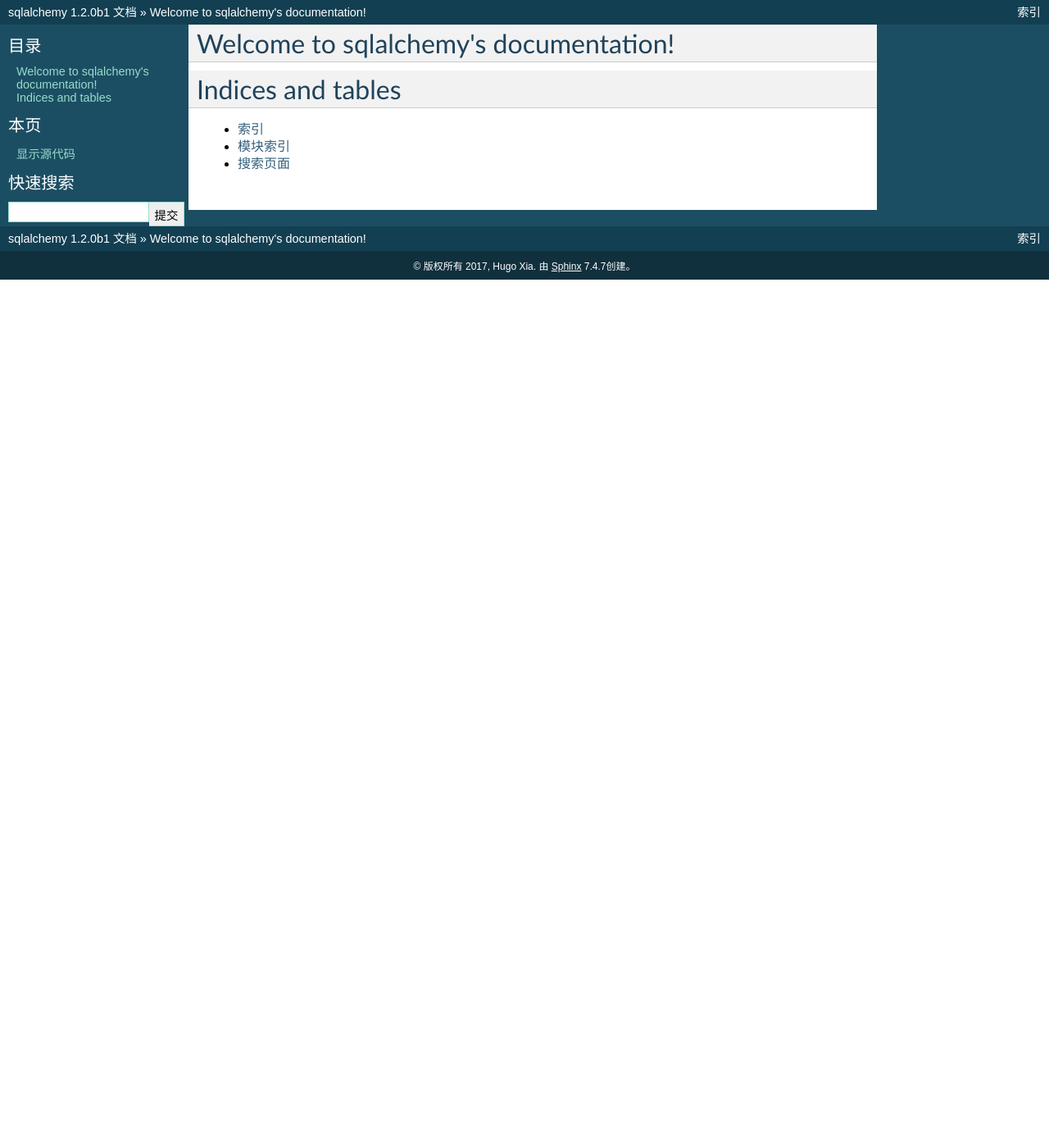
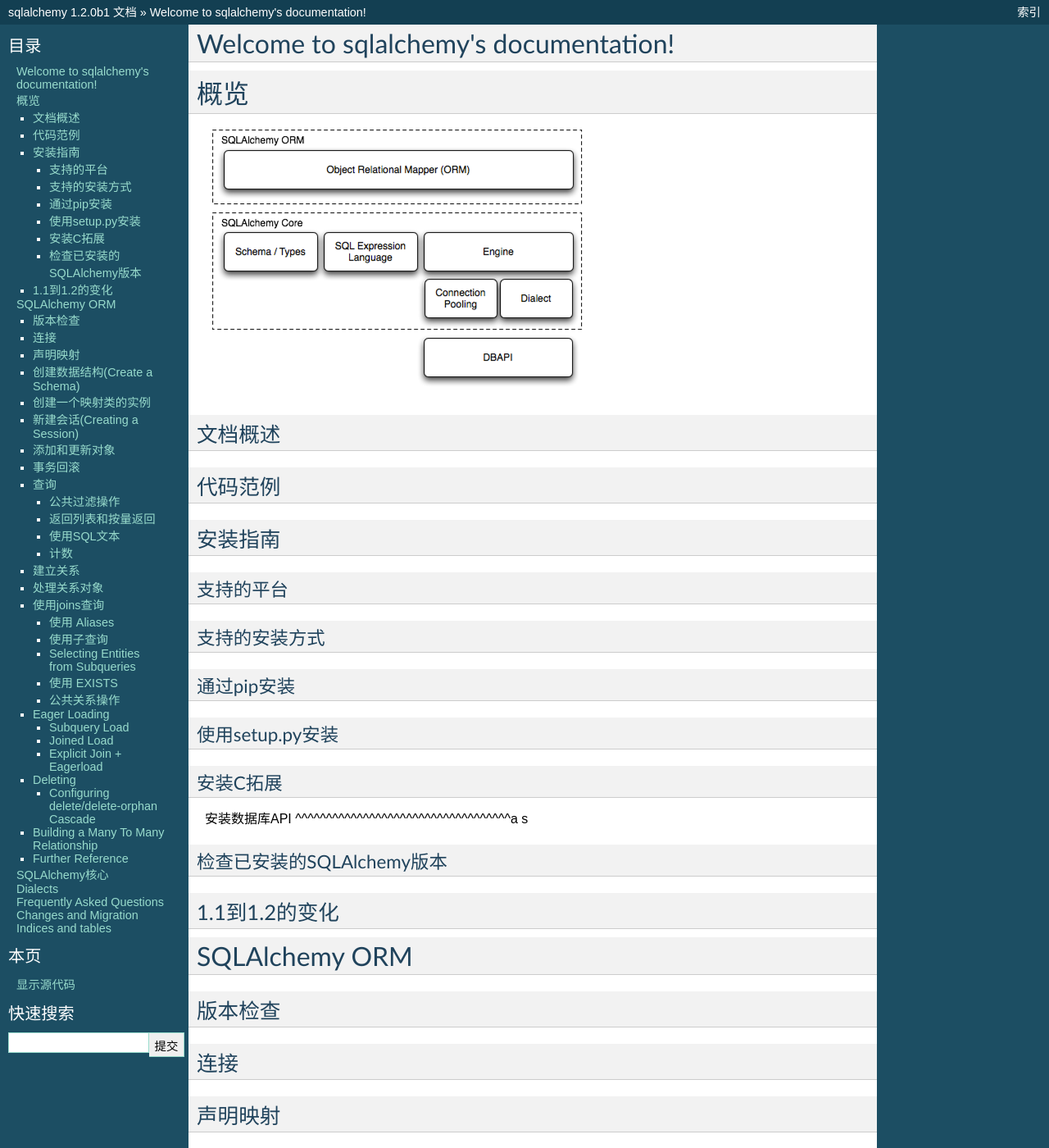
Before and after one commit to hugoxia/sqlalchemy, a Sphinx documentation site: the page built from docs/index.rst, in a window 1280 px wide and 1400 px high. Shown: the whole window at 82% size. Built offline with Sphinx 7.4.7, drawn with Linux system fonts in a browser that asks for light colours; some of the changed text lies outside the part shown.

Commit message:
new directory

```diff
--- a/docs/index.rst
+++ b/docs/index.rst
@@ -7,9 +7,158 @@
 ======================================
 
 .. toctree::
-   :maxdepth: 2
+   :maxdepth: 3
    :caption: Contents:
 
+
+概览
+==================================
+
+.. image:: images/sqla_arch_small.png
+
+文档概述
+------------------------------------
+
+代码范例
+-----------------------------------
+
+安装指南
+-----------------------------------
+
+支持的平台
+^^^^^^^^^^^^^^^^^^^^^^^^^^^^^^^^^^^^
+
+支持的安装方式
+^^^^^^^^^^^^^^^^^^^^^^^^^^^^^^^^^^^^
+
+
+通过pip安装
+^^^^^^^^^^^^^^^^^^^^^^^^^^^^^^^^^^^
+
+
+使用setup.py安装
+^^^^^^^^^^^^^^^^^^^^^^^^^^^^^^^^^^^^
+
+安装C拓展
+^^^^^^^^^^^^^^^^^^^^^^^^^^^^^^^^^^^
+
+安装数据库API
+^^^^^^^^^^^^^^^^^^^^^^^^^^^^^^^^^^^a s
+
+
+检查已安装的SQLAlchemy版本
+^^^^^^^^^^^^^^^^^^^^^^^^^^^^^^^^^^^
+
+
+1.1到1.2的变化
+----------------------------------
+
+
+SQLAlchemy ORM
+===================================
+
+版本检查
+----------------------------------
+
+
+连接
+-----------------------------------
+
+
+声明映射
+-----------------------------------
+
+创建数据结构(Create a Schema)
+-----------------------------------
+
+创建一个映射类的实例
+-----------------------------------
+
+新建会话(Creating a Session)
+-----------------------------------
+
+添加和更新对象
+-----------------------------------
+
+事务回滚
+-----------------------------------
+
+查询
+----------------------------------
+
+公共过滤操作
+^^^^^^^^^^^^^^^^^^^^^^^^^^^^^^^^^^
+
+返回列表和按量返回
+^^^^^^^^^^^^^^^^^^^^^^^^^^^^^^^^^^
+
+使用SQL文本
+^^^^^^^^^^^^^^^^^^^^^^^^^^^^^^^^^^
+
+计数
+^^^^^^^^^^^^^^^^^^^^^^^^^^^^^^^^^^
+
+建立关系
+----------------------------------
+
+处理关系对象
+----------------------------------
+
+使用joins查询
+----------------------------------
+
+使用 Aliases
+^^^^^^^^^^^^^^^^^^^^^^^^^^^^^^^^^^
+
+使用子查询
+^^^^^^^^^^^^^^^^^^^^^^^^^^^^^^^^^^
+
+Selecting Entities from Subqueries
+^^^^^^^^^^^^^^^^^^^^^^^^^^^^^^^^^^
+
+使用 EXISTS
+^^^^^^^^^^^^^^^^^^^^^^^^^^^^^^^^^^
+
+公共关系操作
+^^^^^^^^^^^^^^^^^^^^^^^^^^^^^^^^^^
+
+Eager Loading
+-------------
+
+Subquery Load
+^^^^^^^^^^^^^
+
+Joined Load
+^^^^^^^^^^^
+
+Explicit Join + Eagerload
+^^^^^^^^^^^^^^^^^^^^^^^^^
+
+Deleting
+--------
+
+Configuring delete/delete-orphan Cascade
+^^^^^^^^^^^^^^^^^^^^^^^^^^^^^^^^^^^^^^^^
+
+Building a Many To Many Relationship
+------------------------------------
+
+Further Reference
+-----------------
+
+
+SQLAlchemy核心
+===================================
+
+Dialects
+===================================
+
+Frequently Asked Questions
+==========================
+
+
+Changes and Migration
+=====================
 
 
 Indices and tables
```
Also changed, not shown: docs/images/sqla_arch_small.png (added), 1 other file.
